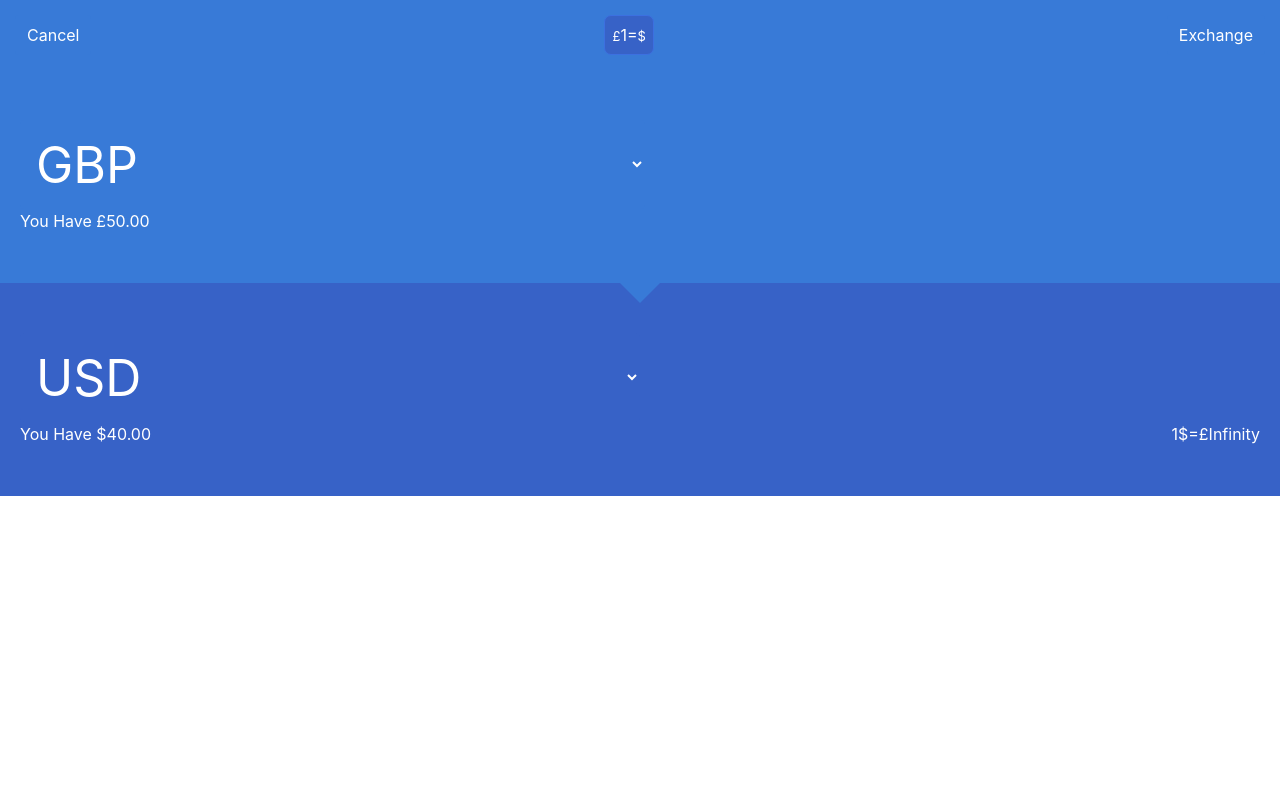
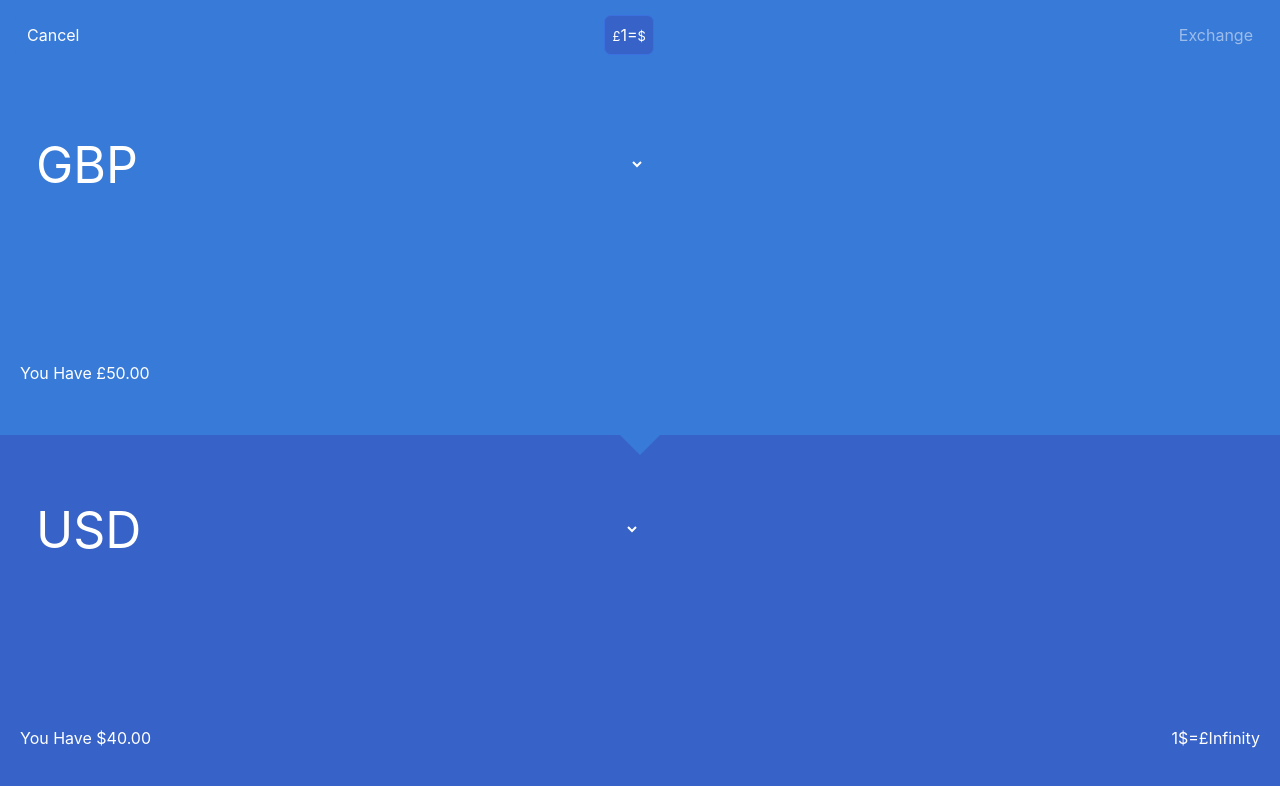
Before and after one commit to firattale/exchange-wallet-app, a React app: page / in a window 1280 px wide. Built offline with nearby package versions, Linux system fonts and the light colour scheme; no server answers.

Commit message:
Refactor css

```diff
--- a/src/components/App/App.js
+++ b/src/components/App/App.js
@@ -1,13 +1,12 @@
 import React from 'react';
 import './App.css';
 import Header from '../Header/Header.react'
-import { useDispatch, useSelector } from 'react-redux';
+import { useSelector } from 'react-redux';
 import {
   selectFirstCurrency,
   selectSecondCurrency,
   selectFirstSign,
   selectSecondSign,
-  changeFirstCurrency,
   selectCurrencyRate
 } from '../../app/exchangeSlice';
 import { selectedAmount } from '../../app/walletSlice.js';
@@ -21,18 +20,10 @@ const App = () => {
   const amount = useSelector(selectedAmount);
   const currencyRate = useSelector(selectCurrencyRate);
 
-  const dispatch = useDispatch();
-  const handleClick = () => dispatch(changeFirstCurrency({ first: "EUR", firstSign: "€" }));
-  const handleClick2 = () => dispatch(changeFirstCurrency({ first: "USD", firstSign: "$" }));
-  const handleClick3 = () => dispatch(changeFirstCurrency({ first: "GBP", firstSign: "£" }));
-
   return (
     <div className="h-100 w-100">
       <Header selectedAmount={amount} firstCurrency={firstCurrency} secondCurrency={secondCurrency} currencyRate={currencyRate} />
       <WalletContainer firstCurrency={firstCurrency} firstSign={firstSign} secondCurrency={secondCurrency} secondSign={secondSign} amount={amount} currencyRate={currencyRate} />
-      {/* <button onClick={handleClick}>change EUR</button>
-      <button onClick={handleClick2}>change USD</button>
-      <button onClick={handleClick3}>change GBP</button> */}
     </div>
   );
 }
--- a/src/components/Header/Header.css
+++ b/src/components/Header/Header.css
@@ -6,13 +6,15 @@
 }
 
 .header-button,
+.header-button:hover,
+.header-button:active,
 .header-button:focus {
     color: white;
-    background-color: #387ad7;
+    background-color: #387ad7 !important;
     border: 0;
     cursor: pointer;
     font-size: 16px;
-    outline: 1px #387ad7 solid;
+    outline: none !important;
 }
 .header-button:disabled {
     opacity: 0.5;
--- a/src/components/Header/Header.react.js
+++ b/src/components/Header/Header.react.js
@@ -6,9 +6,9 @@ import { updateWallet } from '../../app/walletSlice.js';
 import { useSelector, useDispatch } from 'react-redux';
 
 const Header = ({ selectedAmount, firstCurrency, secondCurrency, currencyRate }) => {
-    const firstWalletAmount = useSelector(state => state.wallet[firstCurrency].toFixed(2))
-    const secondWalletAmount = useSelector(state => state.wallet[secondCurrency].toFixed(2))
-    const isDisabled = +selectedAmount > firstWalletAmount
+    const firstWalletAmount = useSelector(state => state.wallet[firstCurrency].toFixed(2));
+    const secondWalletAmount = useSelector(state => state.wallet[secondCurrency].toFixed(2));
+    const isDisabled = +selectedAmount > firstWalletAmount || selectedAmount === "";
     const dispatch = useDispatch();
 
     const handleExchange = () => {
--- a/src/components/Wallet/FirstWallet.react.js
+++ b/src/components/Wallet/FirstWallet.react.js
@@ -26,7 +26,6 @@ const FirstWallet = ({ currency, sign }) => {
                             <option>USD</option>
                             <option>EUR</option>
                         </Input>
-                        {/* <div className="wallet-currency">{currency}</div> */}
                         <input type="number" className="wallet-input" value={amount} onChange={e => handleChange(e.target.value)} />
                     </div>
                     <div>
--- a/src/components/Wallet/SecondWallet.react.js
+++ b/src/components/Wallet/SecondWallet.react.js
@@ -17,7 +17,6 @@ const SecondWallet = ({ firstSign, currency, secondSign, amount, currencyRate })
     return <div className="wallet-container">
         <div className="d-flex flex-column justify-content-between h-100">
             <div className="d-flex justify-content-between">
-                {/* <div className="wallet-currency">{currency}</div> */}
                 <Input type="select" name="select" className="wallet-currency-second" defaultValue={currency} onChange={e => handleCurrencyChange(e.target.value)}>
                     <option>GBP</option>
                     <option>USD</option>
--- a/src/components/Wallet/Wallet.css
+++ b/src/components/Wallet/Wallet.css
@@ -1,6 +1,10 @@
+.wallets-container {
+    height: calc(100% - 70px);
+}
+
 .wallet-container {
     background-color: #3762c7;
-    height: auto;
+    height: 50%;
     padding: 50px 20px;
 }
 
--- a/src/components/WalletContainer/WalletContainer.react.js
+++ b/src/components/WalletContainer/WalletContainer.react.js
@@ -3,7 +3,7 @@ import FirstWallet from '../Wallet/FirstWallet.react'
 import SecondWallet from '../Wallet/SecondWallet.react'
 const WalletContainer = ({ firstCurrency, secondCurrency, firstSign, secondSign, amount, currencyRate }) => {
     return (
-        <div className="">
+        <div className="wallets-container">
             <FirstWallet currency={firstCurrency} sign={firstSign} />
             <SecondWallet currency={secondCurrency} firstSign={firstSign} secondSign={secondSign} amount={amount} currencyRate={currencyRate} />
         </div>
```
